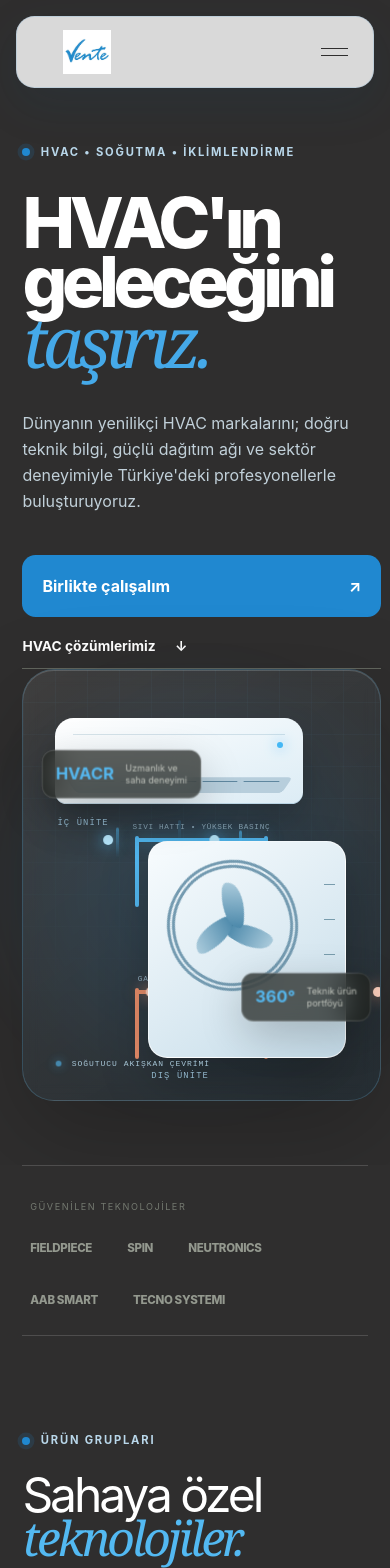
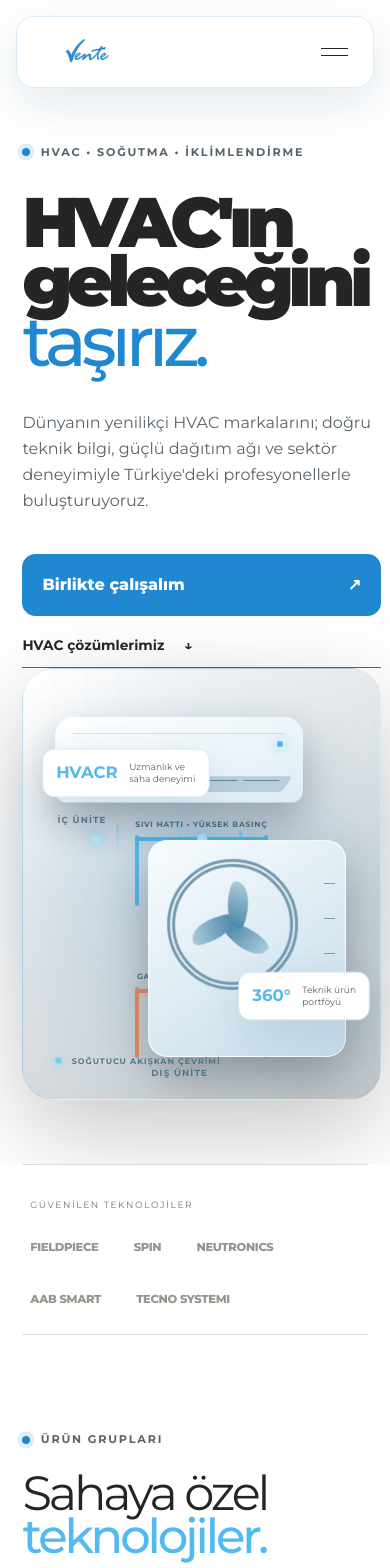
Before and after one commit to kuguonur/ventewebsite, a Next.js app: page / in a window 390 px wide. Shown: the top 1568 px of the page. Built offline with nearby package versions, Linux system fonts and the light colour scheme.

Commit message:
Unify typography and page surfaces

```diff
--- a/app/globals.css
+++ b/app/globals.css
@@ -1,17 +1,18 @@
 @import "tailwindcss";
 
 :root {
-  --ink: #2f2e2e;
+  --ink: #252525;
   --paper: #ffffff;
   --blue: #2088d0;
-  --ice: #f2f8fc;
+  --ice: #ffffff;
   --muted: #7c8790;
-  --line: rgba(255, 255, 255, 0.15);
+  --line: #dedede;
 }
 
 * { box-sizing: border-box; }
 html { scroll-behavior: smooth; }
-body { margin: 0; background: var(--ink); color: var(--paper); font-family: -apple-system, BlinkMacSystemFont, "SF Pro Display", "Helvetica Neue", Arial, sans-serif; }
+body { margin: 0; background: var(--paper); color: var(--ink); font-family: var(--font-montserrat), Montserrat, Arial, sans-serif; }
+button, input, textarea, select { font: inherit; }
 a { color: inherit; text-decoration: none; }
 button, a { -webkit-tap-highlight-color: transparent; }
 button:focus-visible, a:focus-visible { outline: 2px solid var(--blue); outline-offset: 5px; }
@@ -28,11 +29,11 @@ button:focus-visible, a:focus-visible { outline: 2px solid var(--blue); outline-
 .menu-button span { display: block; height: 1px; margin: .42rem; background: var(--ink); }
 
 .hero { min-height: 54rem; padding: 10rem 6vw 5rem; display: grid; grid-template-columns: minmax(0, 1.12fr) minmax(25rem, .88fr); align-items: center; overflow: hidden; }
-.eyebrow { display: flex; align-items: center; gap: .65rem; margin: 0 0 2rem; color: #b9d7ea; font-size: .7rem; font-weight: 700; letter-spacing: .16em; }
+.eyebrow { display: flex; align-items: center; gap: .65rem; margin: 0 0 2rem; color: #57636b; font-size: .7rem; font-weight: 700; letter-spacing: .16em; }
 .eyebrow span { width: .5rem; height: .5rem; background: var(--blue); border-radius: 50%; box-shadow: 0 0 0 .28rem rgba(32,136,208,.14); }
 .hero h1, .section-intro h2, .about h2, .contact h2 { margin: 0; font-size: clamp(3.8rem, 7.7vw, 8rem); line-height: .85; letter-spacing: -.075em; font-weight: 840; }
-h1 em, h2 em { color: #45a9e9; font-family: Georgia, serif; font-weight: 400; }
-.hero-lead { max-width: 38rem; margin: 2.4rem 0 0; color: #c1d0d9; font-size: clamp(1rem, 1.35vw, 1.22rem); line-height: 1.62; }
+h1 em, h2 em { color: #2088d0; font-family: inherit; font-style: normal; font-weight: 500; }
+.hero-lead { max-width: 38rem; margin: 2.4rem 0 0; color: #59636a; font-size: clamp(1rem, 1.35vw, 1.22rem); line-height: 1.62; }
 .hero-actions { display: flex; align-items: center; gap: 2rem; margin-top: 2.5rem; }
 .primary-button { display: inline-flex; justify-content: space-between; align-items: center; min-width: 14rem; padding: 1.2rem 1.25rem; background: var(--blue); color: #fff; border-radius: .85rem; font-weight: 720; box-shadow: 0 0 0 0 rgba(32,136,208,.25); transition: box-shadow .25s ease, transform .15s ease; }
 .primary-button:hover { box-shadow: 0 0 0 .5rem rgba(32,136,208,.12); }
@@ -49,7 +50,7 @@ h1 em, h2 em { color: #45a9e9; font-family: Georgia, serif; font-weight: 400; }
 .unit-led { position: absolute; top: 1.5rem; right: 1.25rem; width: .38rem; height: .38rem; border-radius: 50%; background: #44b7f5; box-shadow: 0 0 .8rem #44b7f5; }
 .indoor-vent { position: absolute; left: 1rem; right: 1rem; bottom: .65rem; height: 1.05rem; padding: .25rem .65rem; display: flex; gap: .35rem; border-radius: .25rem; background: #b7cedc; transform: perspective(4rem) rotateX(-22deg); }
 .indoor-vent i { flex: 1; border-top: 1px solid #5f879f; }
-.unit-name { position: absolute; left: .15rem; bottom: -1.45rem; color: #90b5ca; font: .55rem ui-monospace, monospace; letter-spacing: .13em; }
+.unit-name { position: absolute; left: .15rem; bottom: -1.45rem; color: #52758a; font-size: .55rem; font-family: inherit; font-weight: 700; letter-spacing: .13em; }
 .cool-air { position: absolute; left: 2rem; right: 2rem; bottom: -3.2rem; display: flex; justify-content: space-around; }
 .cool-air i { width: .16rem; height: 2.2rem; border-radius: 1rem; background: linear-gradient(to bottom, rgba(78,187,246,.75), transparent); animation: cool-air 1.8s ease-in-out infinite; transform-origin: top; }
 .cool-air i:nth-child(2) { animation-delay: -.6s; }
@@ -69,39 +70,39 @@ h1 em, h2 em { color: #45a9e9; font-family: Georgia, serif; font-weight: 400; }
 .pipe::after { right: 0; }
 .liquid-line { top: 10.5rem; background: #53b9f2; box-shadow: 0 0 1rem rgba(83,185,242,.5); }
 .gas-line { top: 20rem; background: #e88d69; box-shadow: 0 0 1rem rgba(232,141,105,.38); }
-.pipe small { position: absolute; left: 50%; transform: translateX(-50%); bottom: .65rem; white-space: nowrap; color: #91afc0; font: .48rem ui-monospace, monospace; letter-spacing: .09em; }
+.pipe small { position: absolute; left: 50%; transform: translateX(-50%); bottom: .65rem; white-space: nowrap; color: #52758a; font-size: .48rem; font-family: inherit; font-weight: 700; letter-spacing: .09em; }
 .fluid { position: absolute; top: -.2rem; width: .62rem; height: .62rem; border-radius: 50%; background: #b9eaff; box-shadow: 0 0 1rem #55c3ff; }
 .liquid-line .fluid { right: 0; animation: flow-left 3.1s linear infinite; }
 .gas-line .fluid { left: 0; background: #ffd1bf; box-shadow: 0 0 1rem #ef9b79; animation: flow-right 3.8s linear infinite; }
 .particle-two { animation-delay: -1.05s !important; }
 .particle-three { animation-delay: -2.1s !important; }
-.cycle-status { position: absolute; z-index: 4; left: 2rem; bottom: 2rem; display: flex; align-items: center; gap: .6rem; color: #a8c7d8; font: .5rem ui-monospace, monospace; letter-spacing: .12em; }
+.cycle-status { position: absolute; z-index: 4; left: 2rem; bottom: 2rem; display: flex; align-items: center; gap: .6rem; color: #52758a; font-size: .5rem; font-family: inherit; font-weight: 700; letter-spacing: .12em; }
 .cycle-status span { width: .45rem; height: .45rem; border-radius: 50%; background: #55c3ff; box-shadow: 0 0 .8rem #55c3ff; animation: status-pulse 1.8s ease-in-out infinite; }
 @keyframes fan-spin { to { transform: rotate(360deg); } }
 @keyframes cool-air { 0%, 100% { transform: translateY(0) scaleY(.65); opacity: .25; } 50% { transform: translateY(.75rem) scaleY(1); opacity: .9; } }
 @keyframes flow-left { from { transform: translateX(0); } to { transform: translateX(calc(-100% - 19rem)); } }
 @keyframes flow-right { from { transform: translateX(0); } to { transform: translateX(calc(100% + 19rem)); } }
 @keyframes status-pulse { 50% { opacity: .35; transform: scale(.72); } }
-.metric { position: absolute; z-index: 3; display: flex; align-items: center; gap: .8rem; padding: .75rem .9rem; background: rgba(30,33,29,.72); backdrop-filter: blur(16px); border: 1px solid rgba(255,255,255,.15); border-radius: .85rem; box-shadow: 0 1rem 3rem rgba(0,0,0,.22); }
+.metric { position: absolute; z-index: 3; display: flex; align-items: center; gap: .8rem; padding: .75rem .9rem; background: #fff; border: 1px solid #d9e8f1; border-radius: .85rem; box-shadow: 0 1rem 3rem rgba(18,71,108,.12); }
 .metric strong { color: #55b8f0; font-size: 1.15rem; }
-.metric span { color: #c4c7bf; font-size: .63rem; line-height: 1.3; }
+.metric span { color: #59636a; font-size: .63rem; line-height: 1.3; }
 .metric-one { top: 18%; left: 0; }
 .metric-two { right: -2%; bottom: 18%; }
-.tech-label { position: absolute; right: 0; top: 8%; color: #72766e; font: .58rem/1.4 ui-monospace, monospace; letter-spacing: .12em; }
+.tech-label { position: absolute; right: 0; top: 8%; color: #72766e; font-size: .58rem; line-height: 1.4; font-family: inherit; font-weight: 600; letter-spacing: .12em; }
 
 .brand-rail { min-height: 8rem; margin: 0 4vw; padding: 1.6rem 2vw; border-top: 1px solid var(--line); border-bottom: 1px solid var(--line); display: flex; align-items: center; gap: 4rem; overflow: hidden; }
 .rail-label { flex: 0 0 auto; color: #747970; font-size: .57rem; letter-spacing: .17em; }
 .brand-list { width: 100%; display: flex; justify-content: space-between; gap: 2.2rem; color: #93988e; font-size: clamp(.75rem, 1.2vw, 1rem); font-weight: 760; letter-spacing: -.03em; }
 
-.products-slider { padding: 8rem 4vw 7rem; background: var(--ink); overflow: hidden; }
+.products-slider { padding: 8rem 4vw 7rem; background: var(--paper); color: var(--ink); overflow: hidden; }
 .slider-heading { margin: 0 2vw 3rem; display: flex; justify-content: space-between; align-items: end; gap: 3rem; }
 .slider-heading .eyebrow { margin-bottom: 1.5rem; }
 .slider-heading h2 { margin: 0; font-size: clamp(3rem, 5.2vw, 5.8rem); line-height: .9; letter-spacing: -.065em; }
 .slider-heading h2 em { color: #53b9f2; }
 .slider-controls { display: flex; align-items: center; gap: .65rem; }
-.slider-controls > span { margin-right: .9rem; color: #8aa3b2; font: .62rem ui-monospace, monospace; letter-spacing: .12em; }
-.slider-controls button { width: 3.25rem; height: 3.25rem; border: 1px solid rgba(255,255,255,.2); border-radius: 50%; background: rgba(255,255,255,.06); color: #fff; font-size: 1.1rem; cursor: pointer; transition: background-color .2s ease, transform .12s ease; }
-.slider-controls button:hover { background: var(--blue); }
+.slider-controls > span { margin-right: .9rem; color: #667680; font-size: .62rem; font-family: inherit; font-weight: 700; letter-spacing: .12em; }
+.slider-controls button { width: 3.25rem; height: 3.25rem; border: 1px solid #cfd9df; border-radius: 50%; background: #fff; color: var(--ink); font-size: 1.1rem; cursor: pointer; transition: background-color .2s ease, color .2s ease, transform .12s ease; }
+.slider-controls button:hover { background: var(--blue); color: #fff; }
 .slider-controls button:active { transform: scale(.92); }
 .slider-viewport { position: relative; height: min(56vw, 39rem); min-height: 32rem; overflow: hidden; border-radius: 1.8rem; cursor: grab; touch-action: pan-y; user-select: none; background: #eaf4fa; box-shadow: 0 2rem 5rem rgba(0,0,0,.24); }
 .slider-viewport.dragging { cursor: grabbing; }
@@ -112,7 +113,7 @@ h1 em, h2 em { color: #45a9e9; font-family: Georgia, serif; font-weight: 400; }
 .product-slide:not([aria-hidden="true"]) img { transform: scale(1); }
 .slide-shade { position: absolute; inset: 0; background: linear-gradient(90deg, rgba(9,26,37,.9) 0%, rgba(9,26,37,.61) 36%, rgba(9,26,37,.08) 70%), linear-gradient(0deg, rgba(9,26,37,.55), transparent 45%); }
 .slide-copy { position: absolute; inset: 0; padding: clamp(2rem, 4vw, 4.5rem); display: flex; flex-direction: column; align-items: flex-start; }
-.slide-brand { padding: .55rem .75rem; border: 1px solid rgba(255,255,255,.3); border-radius: 2rem; background: rgba(255,255,255,.1); backdrop-filter: blur(12px); color: #d9effb; font: .55rem ui-monospace, monospace; letter-spacing: .12em; }
+.slide-brand { padding: .55rem .75rem; border: 1px solid rgba(255,255,255,.3); border-radius: 2rem; background: rgba(255,255,255,.1); backdrop-filter: blur(12px); color: #d9effb; font-size: .55rem; font-family: inherit; font-weight: 700; letter-spacing: .12em; }
 .slide-copy > p { margin: auto 0 1.25rem; color: #8fd3f7; font-size: .66rem; font-weight: 750; letter-spacing: .15em; }
 .slide-copy h3 { max-width: 48rem; margin: 0; color: #fff; font-size: clamp(2.7rem, 5.3vw, 6rem); line-height: .9; letter-spacing: -.065em; }
 .slide-bottom { width: 100%; margin-top: 2.1rem; padding-top: 1.2rem; border-top: 1px solid rgba(255,255,255,.26); display: flex; justify-content: space-between; align-items: end; gap: 2rem; }
@@ -120,11 +121,11 @@ h1 em, h2 em { color: #45a9e9; font-family: Georgia, serif; font-weight: 400; }
 .slide-bottom a { flex: 0 0 auto; padding: .95rem 1rem; border-radius: .7rem; background: #fff; color: var(--ink); font-size: .72rem; font-weight: 730; }
 .slide-bottom a:active { transform: scale(.97); }
 .slider-dots { display: flex; gap: .55rem; justify-content: center; margin-top: 1.5rem; }
-.slider-dots button { width: 2.4rem; height: .22rem; padding: 0; border: 0; border-radius: 2rem; background: rgba(255,255,255,.22); cursor: pointer; overflow: hidden; }
+.slider-dots button { width: 2.4rem; height: .22rem; padding: 0; border: 0; border-radius: 2rem; background: #d8e0e5; cursor: pointer; overflow: hidden; }
 .slider-dots button::after { content: ""; display: block; width: 100%; height: 100%; background: #54b9f1; transform: scaleX(0); transform-origin: left; transition: transform .35s ease; }
 .slider-dots button.active::after { transform: scaleX(1); }
 
-.services { background: var(--ice); color: var(--ink); padding: 8rem 6vw; }
+.services { background: var(--paper); color: var(--ink); padding: 8rem 6vw; }
 .section-intro { display: grid; grid-template-columns: .6fr 1.6fr .7fr; align-items: end; gap: 4rem; margin-bottom: 5rem; }
 .eyebrow.dark { color: #60645c; align-self: start; }
 .section-intro h2 { font-size: clamp(3.4rem, 6.4vw, 6.7rem); }
@@ -133,8 +134,8 @@ h1 em, h2 em { color: #45a9e9; font-family: Georgia, serif; font-weight: 400; }
 .service-grid { display: grid; grid-template-columns: repeat(3, 1fr); border-top: 1px solid #b9bbb3; }
 .service-card { position: relative; min-height: 29rem; padding: 1.6rem 2rem 2rem; border-right: 1px solid #b9bbb3; display: flex; flex-direction: column; transition: background-color .28s ease, color .28s ease; }
 .service-card:first-child { border-left: 1px solid #b9bbb3; }
-.service-card:hover { background: #dceffa; }
-.service-no { font: .65rem ui-monospace, monospace; }
+.service-card:hover { background: #fff; color: var(--blue); }
+.service-no { font-size: .65rem; font-family: inherit; font-weight: 700; }
 .service-symbol { position: relative; width: 6rem; height: 6rem; margin: 3rem 0 auto; border: 1px solid #898d84; border-radius: 50%; }
 .service-symbol i { position: absolute; top: 50%; left: 19%; right: 19%; height: 1px; background: currentColor; transform: rotate(45deg); }
 .service-symbol i:last-child { transform: rotate(-45deg); }
@@ -144,22 +145,22 @@ h1 em, h2 em { color: #45a9e9; font-family: Georgia, serif; font-weight: 400; }
 .service-card a { margin-top: 1rem; display: flex; justify-content: space-between; padding-top: 1rem; border-top: 1px solid currentColor; font-size: .74rem; font-weight: 720; }
 
 .about { padding: 8rem 6vw 9rem; display: grid; grid-template-columns: .55fr 1.1fr .85fr; gap: 5rem; align-items: start; }
-.about-index { color: #62665f; font: .6rem ui-monospace, monospace; letter-spacing: .12em; }
+.about-index { color: #62665f; font-size: .6rem; font-family: inherit; font-weight: 700; letter-spacing: .12em; }
 .about h2 { font-size: clamp(3.3rem, 5.5vw, 6rem); }
 .about-copy { padding-top: 3.2rem; }
-.about-copy p { margin: 0 0 2rem; color: #b7bbb2; font-size: 1.02rem; line-height: 1.75; }
+.about-copy p { margin: 0 0 2rem; color: #59636a; font-size: 1.02rem; line-height: 1.75; }
 
-.contact { background: var(--blue); color: #fff; padding: 7rem 6vw 5rem; }
-.contact .eyebrow { color: #e6f5ff; }
-.contact .eyebrow span { background: #fff; box-shadow: 0 0 0 .28rem rgba(255,255,255,.14); }
-.contact h2 em { color: #fff; }
+.contact { background: var(--paper); color: var(--ink); padding: 7rem 6vw 5rem; border-top: 1px solid var(--line); }
+.contact .eyebrow { color: #57636b; }
+.contact .eyebrow span { background: var(--blue); box-shadow: 0 0 0 .28rem rgba(32,136,208,.14); }
+.contact h2 em { color: var(--blue); }
 .contact h2 { font-size: clamp(3.5rem, 7.4vw, 7.5rem); }
-.contact-row { margin-top: 5rem; padding-top: 1.8rem; border-top: 1px solid rgba(255,255,255,.4); display: grid; grid-template-columns: 1.5fr .5fr; gap: 4rem; align-items: end; }
+.contact-row { margin-top: 5rem; padding-top: 1.8rem; border-top: 1px solid var(--line); display: grid; grid-template-columns: 1.5fr .5fr; gap: 4rem; align-items: end; }
 .contact-mail { display: flex; justify-content: space-between; font-size: clamp(1.5rem, 3.6vw, 3.5rem); letter-spacing: -.045em; font-weight: 750; }
 .contact-mail:active { transform: scale(.99); }
 .contact-row p { margin: 0; font-size: .85rem; line-height: 1.55; }
 
-footer { padding: 4rem 6vw 2rem; display: grid; grid-template-columns: 1fr 1fr 1fr; align-items: start; gap: 3rem; }
+footer { padding: 4rem 6vw 2rem; display: grid; grid-template-columns: 1fr 1fr 1fr; align-items: start; gap: 3rem; background: var(--paper); color: var(--ink); border-top: 1px solid var(--line); }
 .footer-brand img { width: 8rem; background: #fff; border-radius: .5rem; padding: .25rem; }
 footer p, footer small { color: #797e74; font-size: .72rem; }
 .socials { display: flex; gap: 1.3rem; font-size: .72rem; justify-self: end; }
```
Also changed, not shown: app/layout.tsx (+8 -1 lines).
